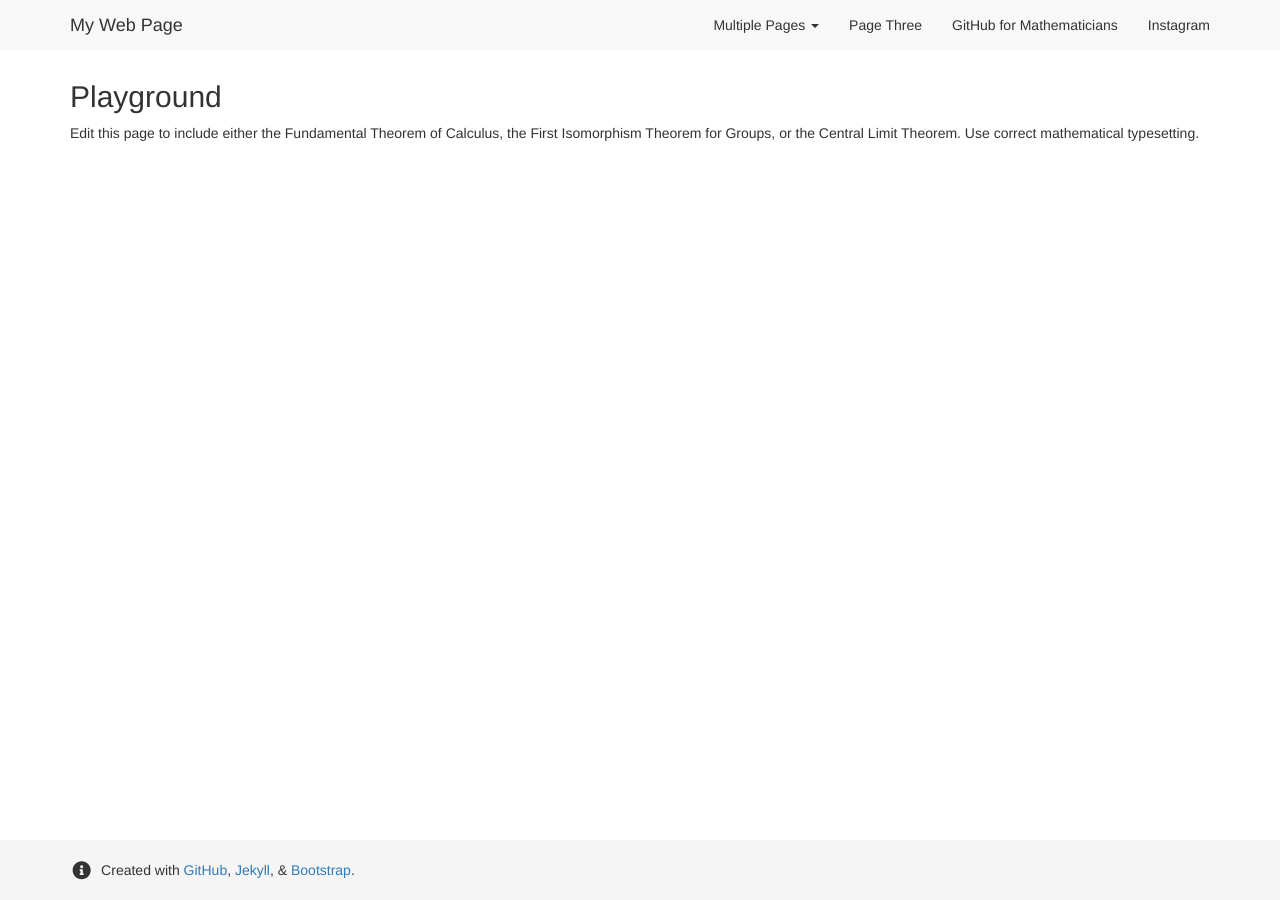
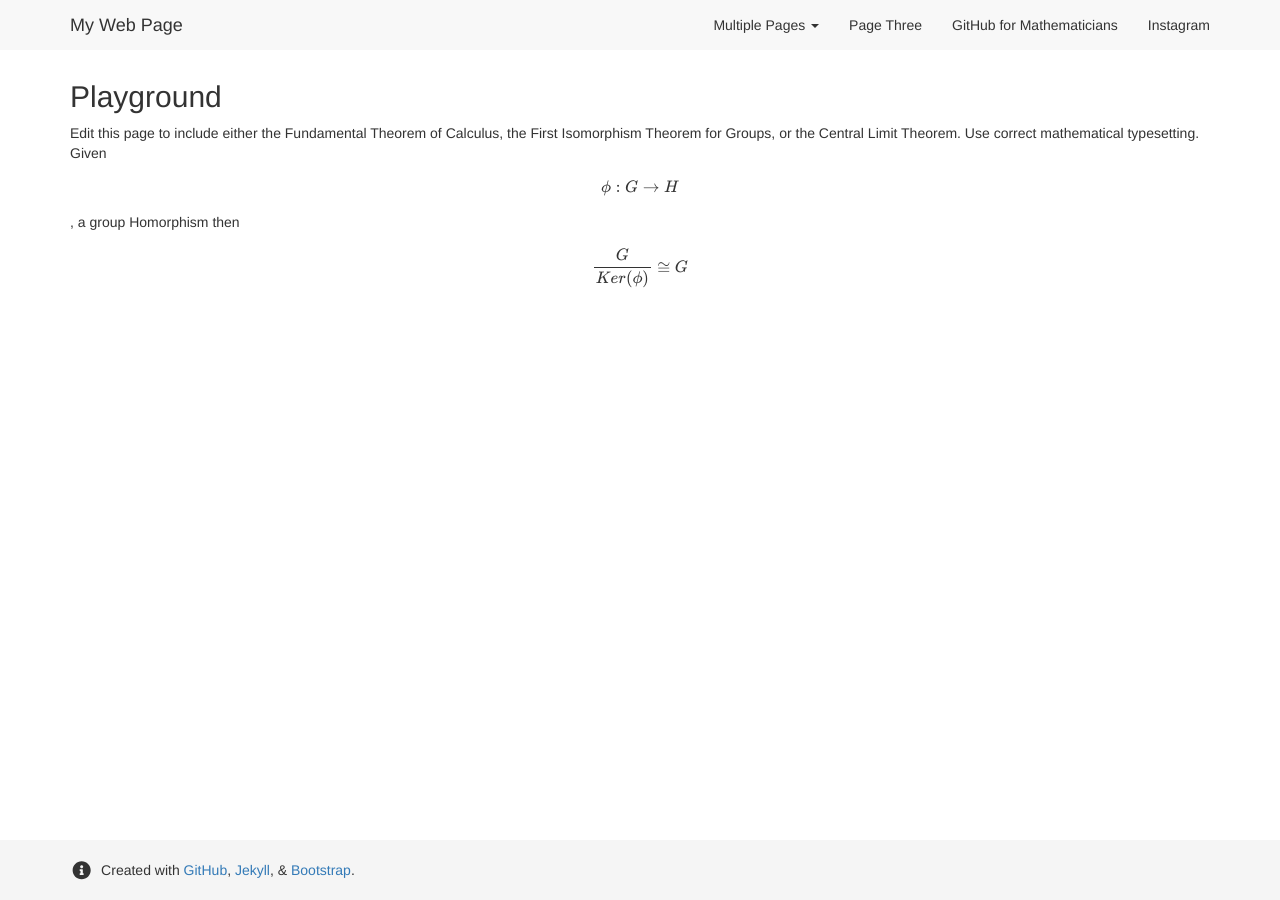
Before and after one commit to Michael-Kwofie/fictional-guacamole, a Jekyll site: the page built from page3.md, in a window 1280 px wide. Built offline with Jekyll 4.4.1, drawn with Linux system fonts in a browser that asks for light colours; nearby versions of some CDN libraries; formulas are drawn with MathJax 3.

Commit message:
Tinkering

```diff
--- a/page3.md
+++ b/page3.md
@@ -7,3 +7,4 @@ layout: default
 ## Playground
 
 Edit this page to include either the Fundamental Theorem of Calculus, the First Isomorphism Theorem for Groups, or the Central Limit Theorem.  Use correct mathematical typesetting.
+ Given \\[\phi:G\to H\\], a group Homorphism then \\[\frac{G}{Ker(\phi)} \cong G\\]
```
